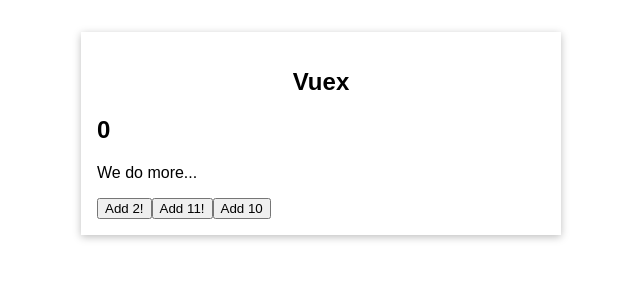
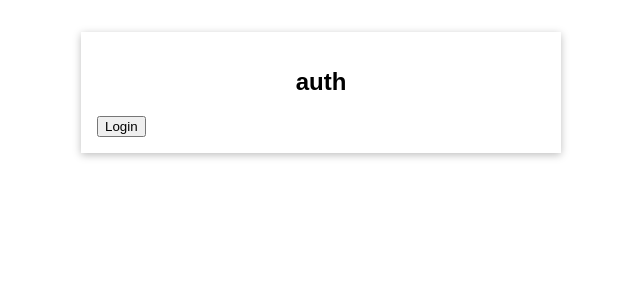
Before and after one commit to AndreaLupo/vue-15-vuex, a Vue app: page / in a window 1280 px wide. Shown: the top 300 px of the page, without its empty margins (319-959 px from the left). Built offline with nearby package versions, Linux system fonts and the light colour scheme.

Commit message:
User auth store

```diff
--- a/src/App.vue
+++ b/src/App.vue
@@ -1,9 +1,12 @@
 <template>
-  <base-container title="Vuex">
+  <base-container title="Vuex" v-if="isAuth">
     <the-counter></the-counter>
     <favorite-value></favorite-value>
     <change-counter></change-counter>
     <button @click="add">Add 10</button>
+  </base-container>
+  <base-container title="auth">
+    <user-auth></user-auth>
   </base-container>
 </template>
 
@@ -12,17 +15,22 @@
 import TheCounter from './components/TheCounter.vue';
 import ChangeCounter from './components/ChangeCounter.vue';
 import FavoriteValue from './components/FavoriteValue.vue';
+import UserAuth from './components/UserAuth.vue';
 
 export default {
   components: {
     BaseContainer,
     TheCounter,
     ChangeCounter,
-    FavoriteValue
+    FavoriteValue,
+    UserAuth
   },
   computed: {
     counter() {
       return this.$store.state.counter;
+    },
+    isAuth() {
+      return this.$store.getters.userIsAuthenticated;
     }
   },
   methods: {
--- a/src/components/TheCounter.vue
+++ b/src/components/TheCounter.vue
@@ -1,5 +1,5 @@
 <template>
-  <h3>{{counter}}</h3>
+  <h3>TheCounter: {{finalCounter}}</h3>
 </template>
 
 <script>
--- /dev/null
+++ b/src/components/UserAuth.vue
@@ -0,0 +1,27 @@
+<template>
+  <button v-if="!isAuth" @click="login">Login</button>
+  <button v-else @click="logout">Logout</button>
+</template>
+
+<script>
+export default {
+    methods: {
+        login() {
+            this.$store.dispatch('login');
+        },
+        logout() {
+            this.$store.dispatch('logout');
+        }
+
+    },
+    computed: {
+        isAuth() {
+            return this.$store.getters.userIsAuthenticated;
+        }
+    }
+}
+</script>
+
+<style>
+
+</style>
```
